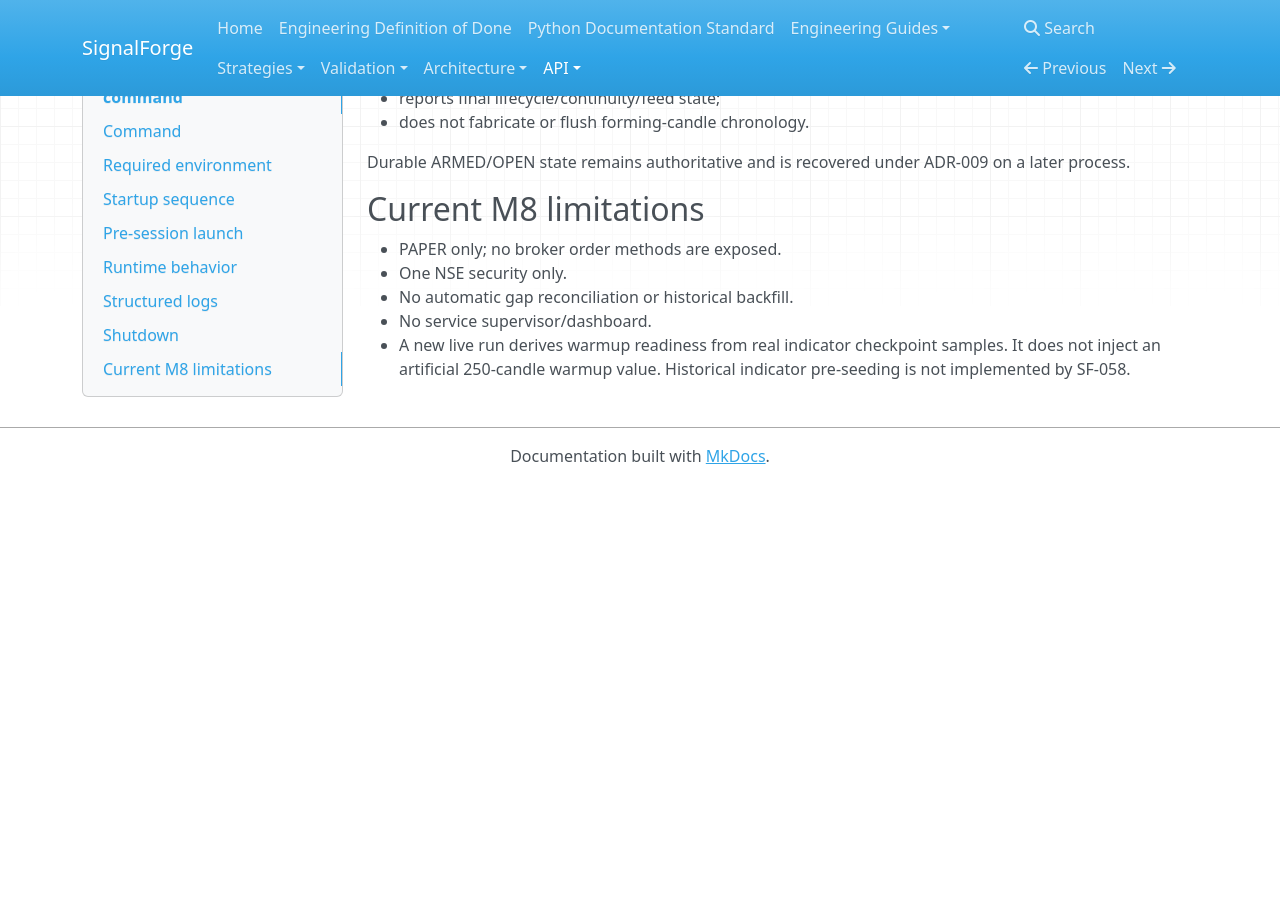
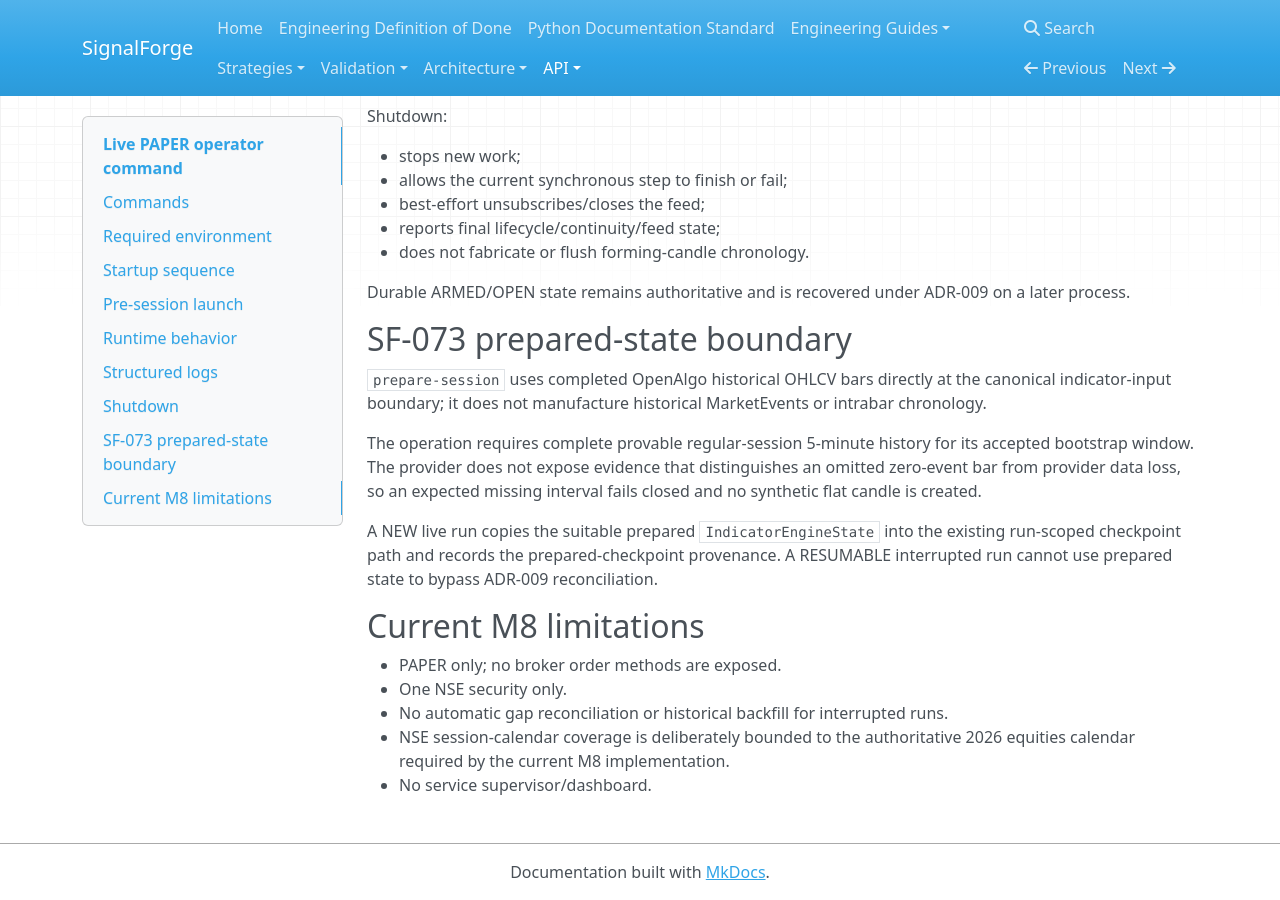
Before and after one commit to harishkamathuk/signalforge, an MkDocs documentation site: the page built from docs/api/live-paper-runner.md, in a window 1280 px wide and 900 px high, scrolled down 2633 px. Built offline with MkDocs 1.6.1, drawn with Linux system fonts in a browser that asks for light colours; nearby versions of some CDN libraries; before the commit the page ends 3117 px from its top, so only the background shows below that; some of the changed text lies outside the part shown.

Commit message:
SF-073 document prepared indicator startup API

````diff
--- a/docs/api/live-paper-runner.md
+++ b/docs/api/live-paper-runner.md
@@ -2,11 +2,15 @@
 
 SF-058 exposes the single-security live runtime through the existing `signalforge` CLI.
 
-## Command
+## Commands
 
 ```bash
+signalforge prepare-session --config live-paper.json
 signalforge live-paper --config live-paper.json
 ```
+
+Preparation is explicit and separate from live startup. `live-paper` never downloads historical
+bars as an implicit repair step.
 
 The command is explicitly **PAPER only**. It has no option that enables broker order placement.
 
@@ -51,8 +55,10 @@
 4. requires OpenAlgo REST preflight status `READY`;
 5. resolves exact current-date NSE reference/tick metadata;
 6. inspects durable recovery state;
-7. waits for the canonical NSE regular-session activation boundary when launched early;
-8. constructs and starts the live runtime.
+7. requires a suitable `PreparedIndicatorCheckpoint` through the immediately preceding NSE
+   trading-session close;
+8. waits for the canonical NSE regular-session activation boundary when launched early;
+9. constructs and starts the live runtime from that prepared indicator state.
 
 A failed dependency prevents WebSocket subscription.
 
@@ -125,12 +131,25 @@
 
 Durable ARMED/OPEN state remains authoritative and is recovered under ADR-009 on a later process.
 
+## SF-073 prepared-state boundary
+
+`prepare-session` uses completed OpenAlgo historical OHLCV bars directly at the canonical
+indicator-input boundary; it does not manufacture historical MarketEvents or intrabar chronology.
+
+The operation requires complete provable regular-session 5-minute history for its accepted bootstrap
+window. The provider does not expose evidence that distinguishes an omitted zero-event bar from
+provider data loss, so an expected missing interval fails closed and no synthetic flat candle is
+created.
+
+A NEW live run copies the suitable prepared `IndicatorEngineState` into the existing run-scoped
+checkpoint path and records the prepared-checkpoint provenance. A RESUMABLE interrupted run cannot
+use prepared state to bypass ADR-009 reconciliation.
+
 ## Current M8 limitations
 
 - PAPER only; no broker order methods are exposed.
 - One NSE security only.
-- No automatic gap reconciliation or historical backfill.
+- No automatic gap reconciliation or historical backfill for interrupted runs.
+- NSE session-calendar coverage is deliberately bounded to the authoritative 2026 equities calendar
+  required by the current M8 implementation.
 - No service supervisor/dashboard.
-- A new live run derives warmup readiness from real indicator checkpoint samples. It does not inject
-  an artificial 250-candle warmup value. Historical indicator pre-seeding is not implemented by
-  SF-058.
````
